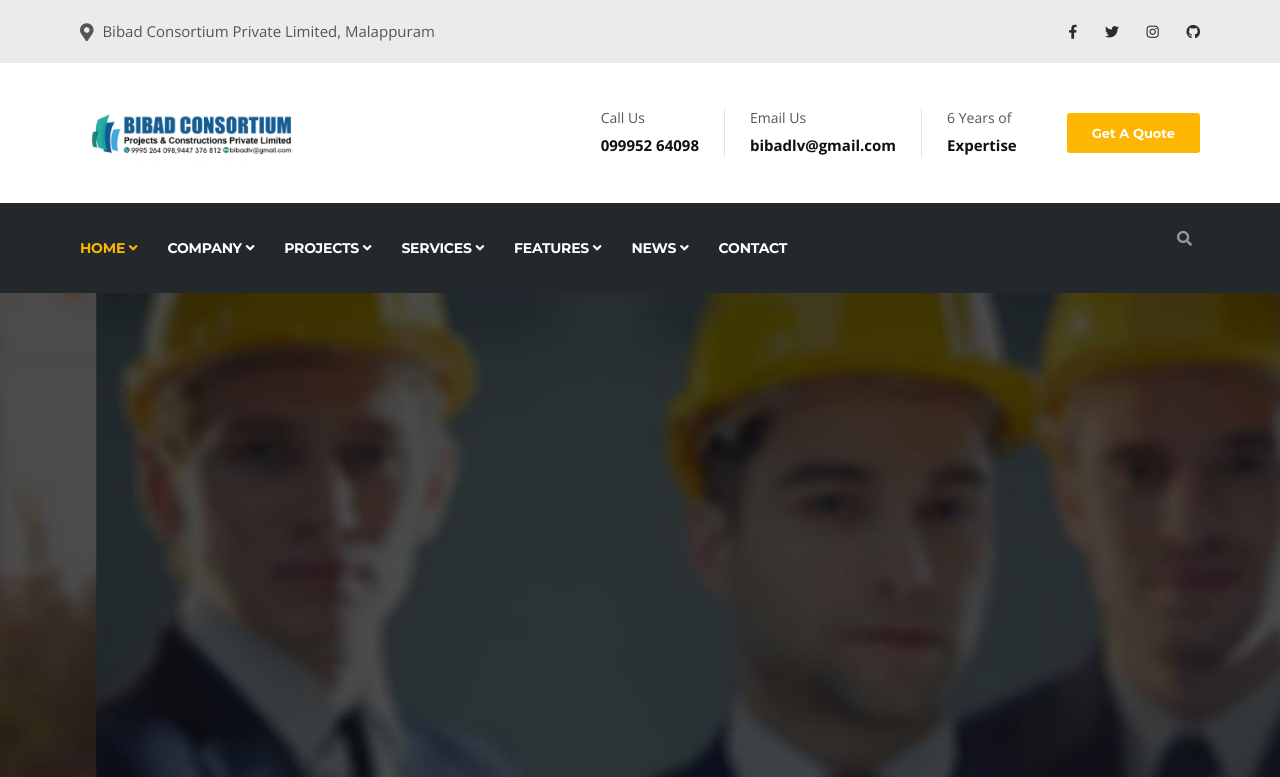
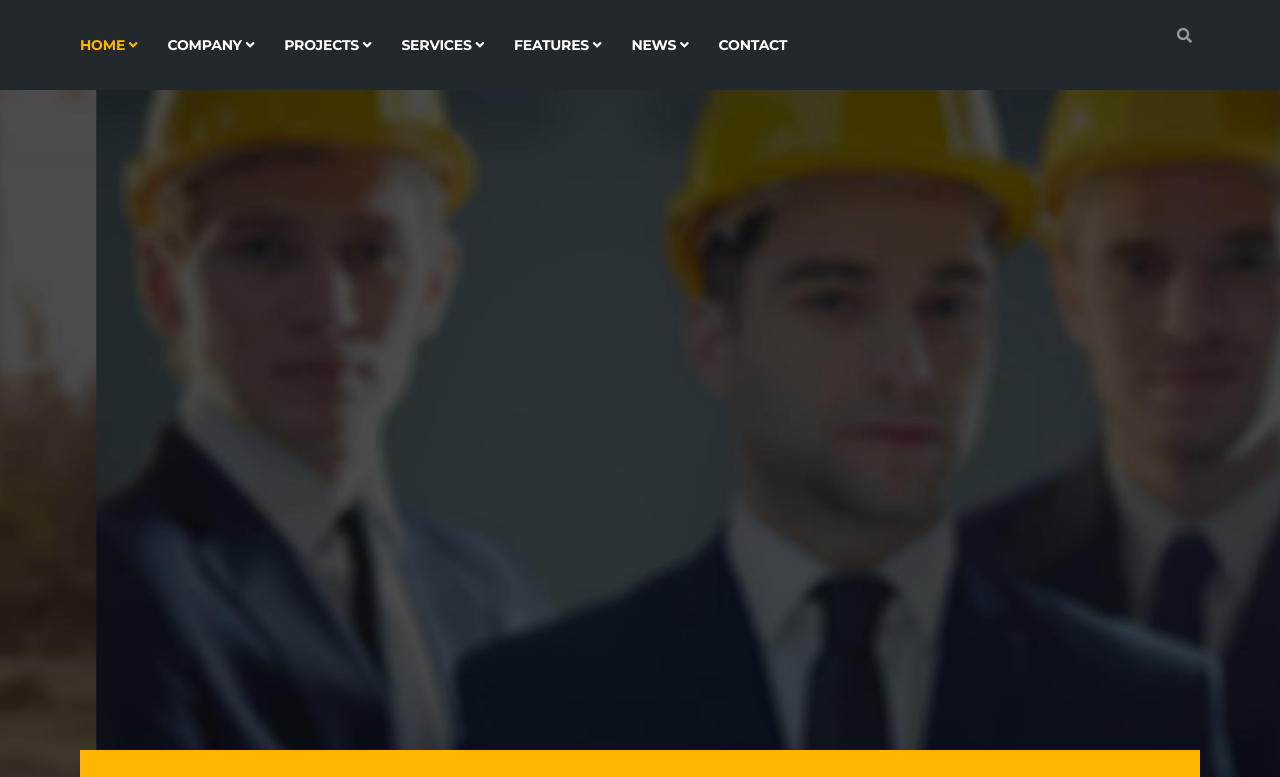
Before and after one commit to Harikrishnan-TM/bibo, a plain HTML site: page index.html in a window 1280 px wide. Shown: the top 777 px of the page. Drawn offline with nearby package versions, Linux system fonts and the light colour scheme; some packages are replaced by stand-ins of ours.

Commit message:
header removed

```diff
--- a/index.html
+++ b/index.html
@@ -39,9 +39,15 @@
 </head>
 
 <body>
+
+
+
+
+
+
   <div class="body-inner">
 
-    <div id="top-bar" class="top-bar">
+    <!--<div id="top-bar" class="top-bar">
       <div class="container">
         <div class="row">
           <div class="col-lg-8 col-md-8">
@@ -50,10 +56,10 @@
                 <p class="info-text">Bibad Consortium Private Limited, Malappuram</p>
               </li>
             </ul>
-          </div>
+          </div>-->
     <!--/ Top info end -->
 
-          <div class="col-lg-4 col-md-4 top-social text-center text-md-right">
+    <!--<div class="col-lg-4 col-md-4 top-social text-center text-md-right">
       <ul class="list-unstyled">
         <li>
           <a title="Facebook" href="https://facebbok.com/themefisher.com">
@@ -70,7 +76,7 @@
           </a>
         </li>
       </ul>
-          </div>
+  </div>-->
     <!--/ Top social end -->
   </div>
   <!--/ Content row end -->
@@ -78,9 +84,20 @@
   <!--/ Container end -->
   </div>
   <!--/ Topbar end -->
+
+
+
+
+
+
+
+
+
+
+
   <!-- Header start -->
   <header id="header" class="header-one">
-      <div class="bg-white">
+    <!--<div class="bg-white">
       <div class="container">
         <div class="logo-area">
           <div class="row align-items-center">
@@ -88,9 +105,10 @@
               <a class="d-block" href="index.html">
                 <img loading="lazy" src="images/bibadoriginallogo.PNG" alt="Constra">
               </a>
-              </div><!-- logo end -->
+            </div>-->
+    <!-- logo end -->
 
-              <div class="col-lg-9 header-right">
+    <!--<div class="col-lg-9 header-right">
       <ul class="top-info-box">
         <li>
           <div class="info-box">
@@ -119,13 +137,22 @@
         <li class="header-get-a-quote">
           <a class="btn btn-primary" href="contact.html">Get A Quote</a>
         </li>
-                </ul><!-- Ul end -->
-              </div><!-- header right end -->
+      </ul>-->
+    <!-- Ul end -->
+    </div>
+
+    <!-- header right end -->
     </div><!-- logo area end -->
 
     </div><!-- Row end -->
     </div><!-- Container end -->
     </div>
+
+
+
+
+
+
 
     <div class="site-navigation">
       <div class="container">
@@ -980,7 +1007,8 @@
             <div class="item">
               <div class="quote-item">
                 <span class="quote-text">
-                  Thank you for guiding us through the construction process, being kind, understanding, and always ready
+                  Thank you for guiding us through the construction process, being kind, understanding, and always
+                  ready
                   to accommodate our needs. We love our new space and know that it was built by the very best
                 </span>
 
```
Lines whose indentation alone changed are shown as unchanged.
